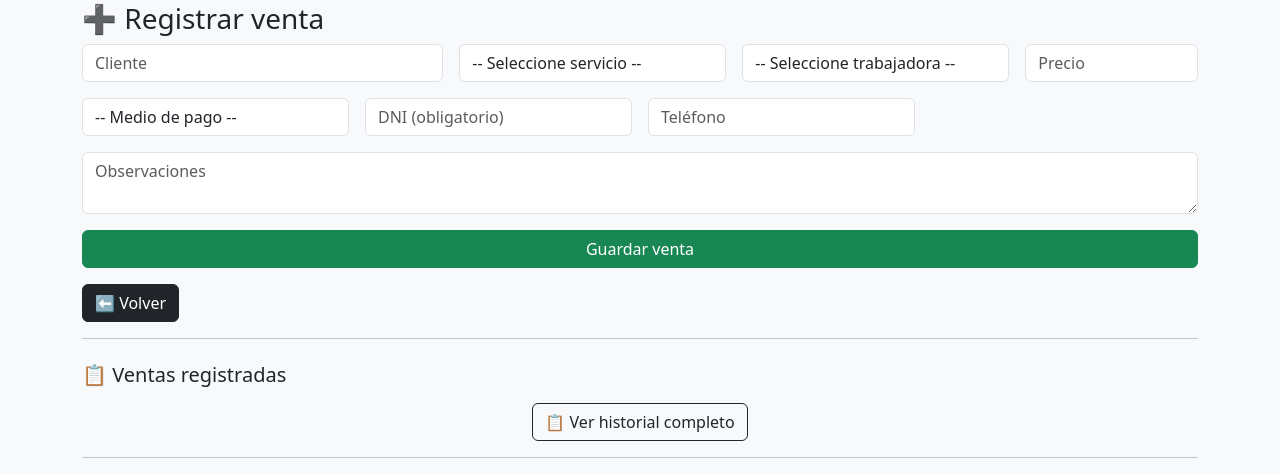
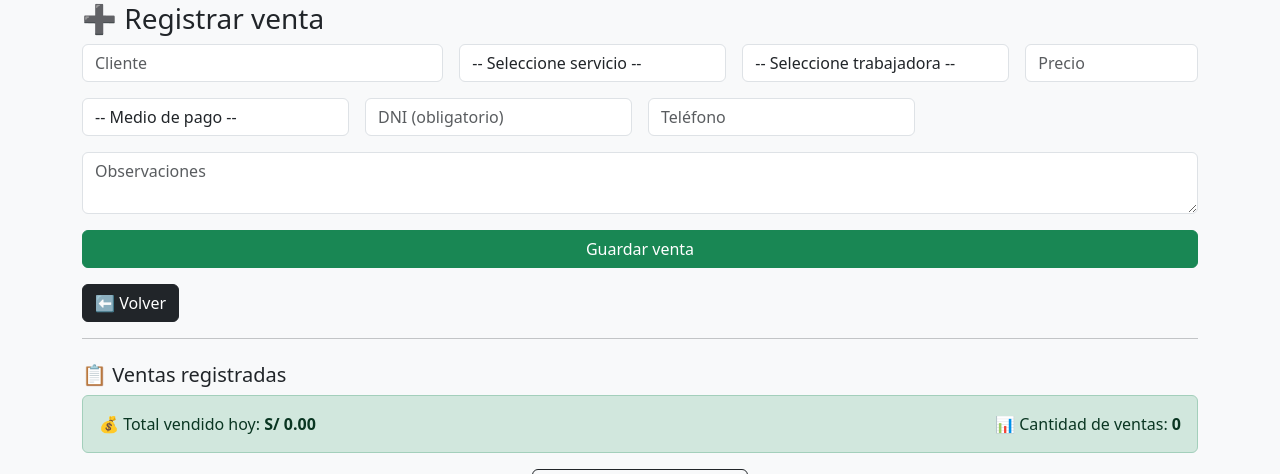
Before and after one commit to davidfernando2403/sistema_salon, a Flask app: page /ventas/nueva in a window 1280 px wide. Shown: the part 22-496 px from the top of the page. Run offline with Flask 3, Linux system fonts and the light colour scheme; data that the repository does not hold is empty; some libraries are stand-ins or nearby versions.

Commit message:
total ventas hoy en agregar ventas

```diff
--- a/app.py
+++ b/app.py
@@ -460,11 +460,14 @@ def ventas_nueva():
         db.func.date(Venta.fecha)==hoy
     ).order_by(Venta.fecha.desc()).all()
 
+    total_hoy = round(sum(v.precio for v in ventas), 2)
+
     return render_template(
         "venta_nueva.html",
         ventas=ventas,
         trabajadoras=trabajadoras_activas(),
-        servicios=Servicio.query.order_by(Servicio.nombre.asc()).all()
+        servicios=Servicio.query.order_by(Servicio.nombre.asc()).all(),
+        total_hoy=total_hoy
     )
 
 @app.route("/ventas/historial")
--- a/templates/venta_nueva.html
+++ b/templates/venta_nueva.html
@@ -125,6 +125,19 @@ Guardar venta
         <hr>
 
         <h5 class="mt-4">📋 Ventas registradas</h5>
+        <div class="alert alert-success d-flex justify-content-between align-items-center">
+
+    <div>
+        💰 Total vendido hoy:
+        <strong>S/ {{ "%.2f"|format(total_hoy) }}</strong>
+    </div>
+
+    <div>
+        📊 Cantidad de ventas:
+        <strong>{{ ventas|length }}</strong>
+    </div>
+
+</div>
 
 <div class="text-center mt-3">
     <a href="/ventas/historial" class="btn btn-outline-dark">
```
